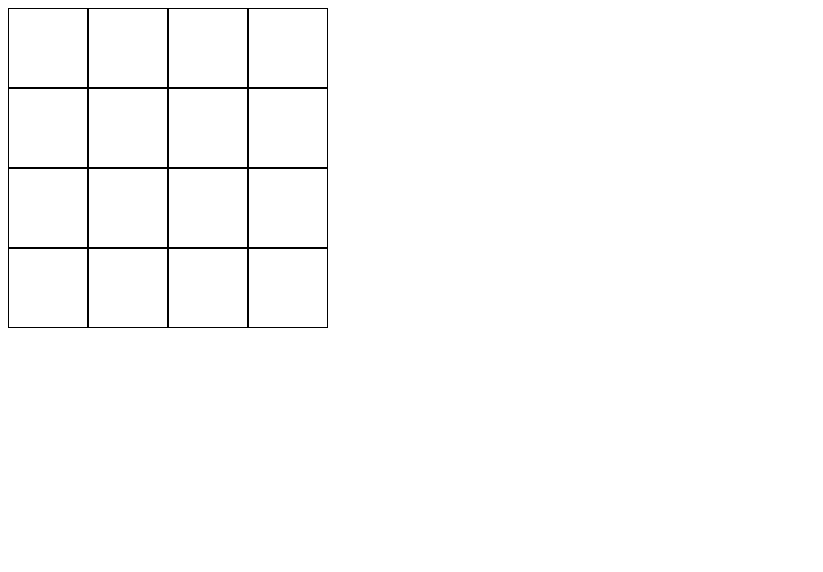
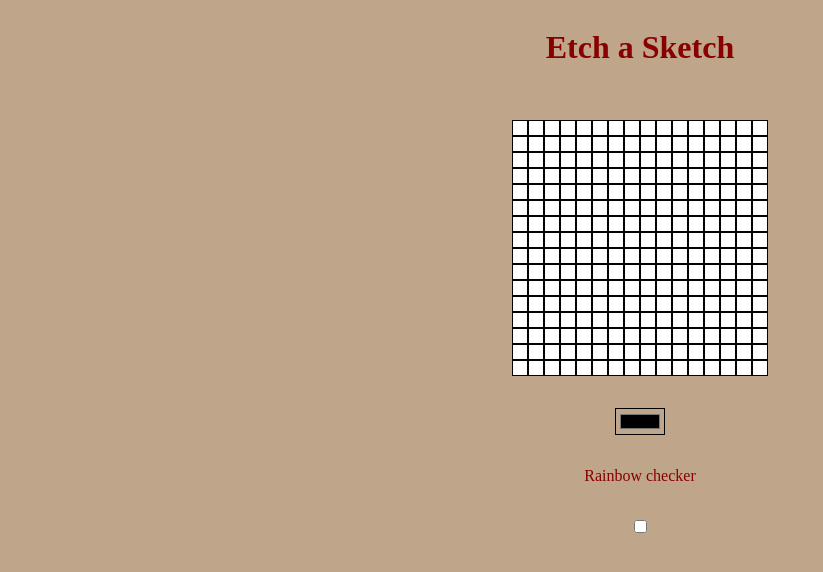
Before and after one commit to JohnyKidd/etch-a-sketch, a plain HTML site: page index.html in a window 1280 px wide. Shown: the whole page, without its empty margins (0-823 px from the left). Drawn offline with Linux system fonts and the light colour scheme.

Commit message:
dev in progress

```diff
--- a/index.html
+++ b/index.html
@@ -1,22 +1,48 @@
 <!DOCTYPE html>
 <html>
+<div id="mainDiv">
     <head>
         <link rel="stylesheet" href="style.css">
         <meta charset="UTF-8">
+        <h1>Etch a Sketch</h1>
     </head>
     <body>
         <div id="container"></div>
+        <input type="color" id="drawColor" value="red">
+        <label for="rainbowColor">Rainbow checker</label>
+        <input type="checkbox" id="rainbowColor">
     </body>
+</div>
+</html>
+<script defer>
+    //adding erase function//
+    const resetGame = document.querySelector("#resetButton");
+    let sizeX=16;
+    let sizeY=16;
+    const containerElement = document.querySelector("#container");
 
-    <script defer>
-        //defining variables//
-        let size=16;
-        const containerElement = document.querySelector("#container");
+    //creating the grid and set the ID and CLASS for them//
+    for(i=0;i<sizeX*sizeY;i++){
+        const gridElement = document.createElement("div");
+        gridElement.className="grid";
+        gridElement.id="grid"+i.toString();
+        containerElement.appendChild(gridElement);
+    }
 
-        for(i=0;i<size;i++){
-            const gridElement = document.createElement("div");
-            gridElement.className="grid";
-            containerElement.appendChild(gridElement);
+    const gridFull = document.querySelectorAll(".grid");
+    const colorPicker = document.querySelector("#drawColor");
+    const rainbowBool = document.querySelector("#rainbowColor");
+
+    for (j=0;j<gridFull.length;j++){
+      const nodeItem = gridFull.item(j)
+      nodeItem.addEventListener('mouseover', function (e){
+        if (rainbowBool.checked){
+          const randomColor = Math.floor(Math.random()*16777215).toString(16);
+          nodeItem.style['background-color']="#"+randomColor;
         }
-    </script>
-</html>
+        else{
+          nodeItem.style['background-color']=colorPicker.value;
+        }
+      });
+    }
+</script>
--- a/style.css
+++ b/style.css
@@ -3,7 +3,18 @@
     border: 0.1em solid black;
 }
 #container{
-      display: grid;
-      grid-template-columns: repeat(4, 5em);
-      grid-template-rows: repeat(4, 5em);
+      display: inline-grid;
+      grid-template-columns: repeat(16, 1em);
+      grid-template-rows: repeat(16, 1em);
 }
+#mainDiv{
+  display: flex;
+  align-items: center;
+  flex-direction: column;
+  gap:2em;
+
+}
+*{
+  background-color: #bfa58a;
+  color: #800;
+}
```
